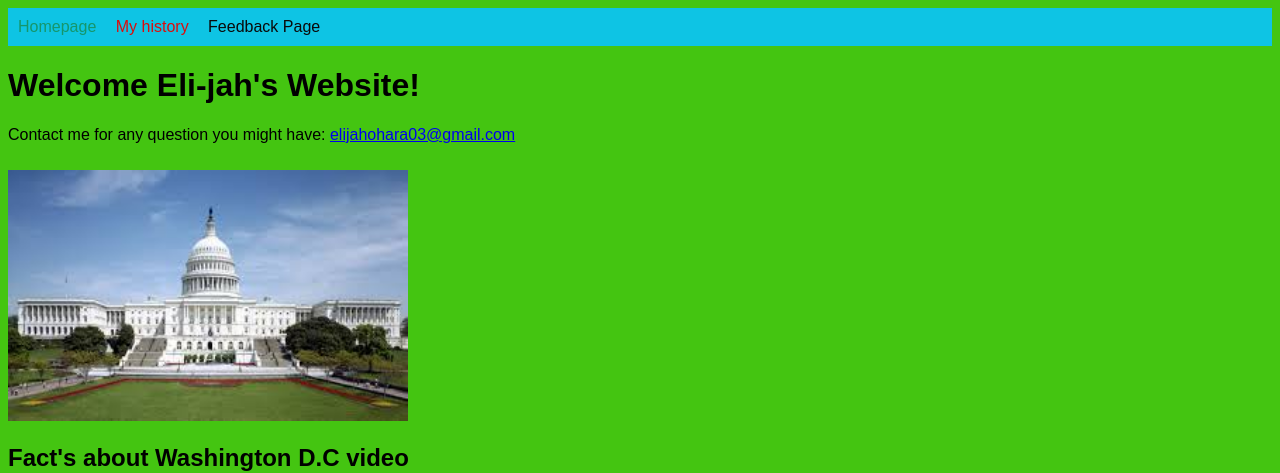
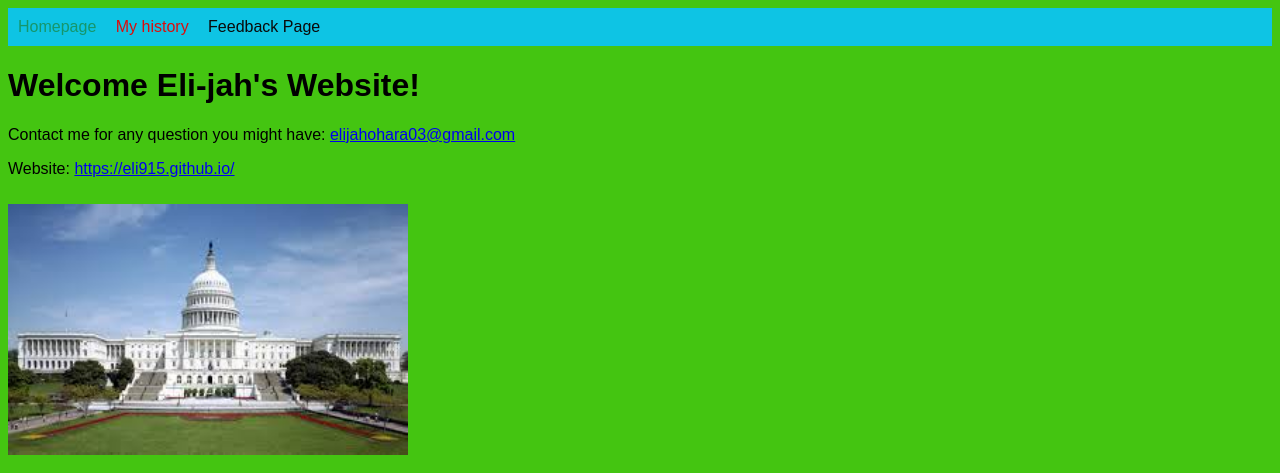
Before and after one commit to Eli915/Eli915.github.io, a plain HTML site: page index.html in a window 1280 px wide. Shown: the top 473 px of the page. Drawn offline with Linux system fonts and the light colour scheme.

Commit message:
index.html

```diff
--- a/index.html
+++ b/index.html
@@ -17,10 +17,13 @@
 
   <p>Contact me for any question you might have: <a href="mailto:elijahohara03@gmail.com">elijahohara03@gmail.com</a></p>
 
+  <p>Website: <a href="https://eli915.github.io/">https://eli915.github.io/</a></p>
+
   <img src="Capital.jpg" alt="Sample Image" style="width: 400px; margin-top: 10px;">
 
   <h2>Fact's about Washington D.C video</h2>
   <iframe width="560" height="315" src="https://www.youtube.com/embed/ta1Z9TRPxbI?si=exMEHbOltX4lZt-n" title="YouTube video player" frameborder="0" allow="accelerometer; autoplay; clipboard-write; encrypted-media; gyroscope; picture-in-picture; web-share" referrerpolicy="strict-origin-when-cross-origin" allowfullscreen></iframe>
 
 </body>
+
 </html>
```
